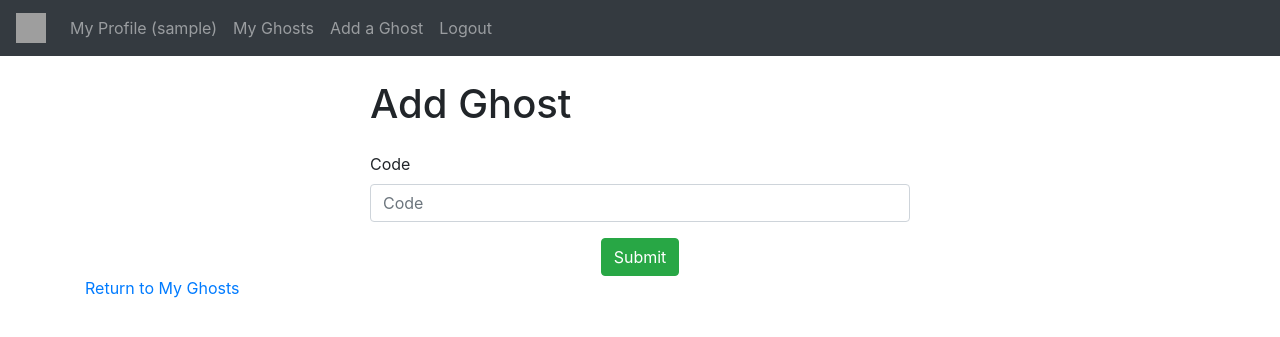
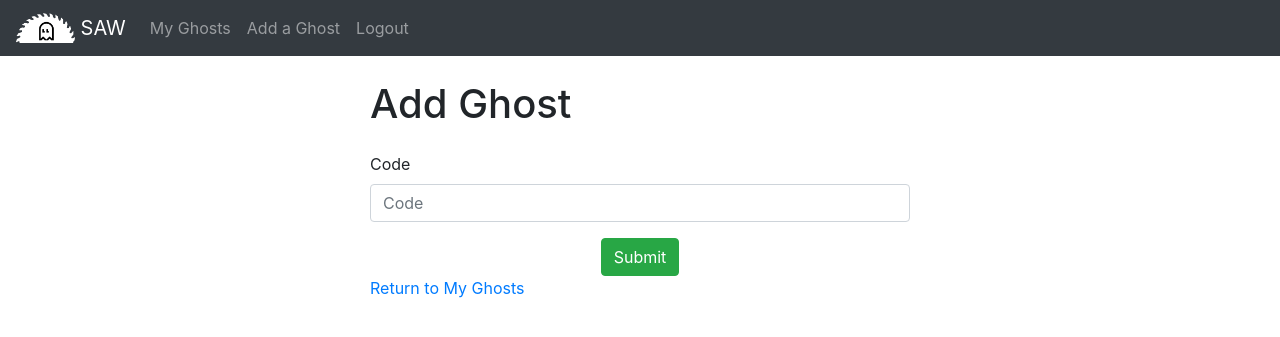
Before and after one commit to AdriaanvanWyk/ghost-detector, a Flask app: page /addghost in a window 1280 px wide. Shown: the top 337 px of the page. Run offline with Flask 2, Linux system fonts and the light colour scheme; the visitor is signed in with stand-in values (Sample User, id 1); data comes from the database, SQL or seed files in the repository; some libraries are stand-ins or nearby versions; grey boxes are pictures that could not be loaded.

Commit message:
Added Navbar Logo

```diff
--- a/app/templates/addghost.html
+++ b/app/templates/addghost.html
@@ -17,8 +17,7 @@
                 <button type="submit" class="btn btn-success">Submit</button>
             </center>
         </form>
+        <p><a href="{{ url_for('ghosts') }}">Return to My Ghosts</a></p>
     </div>
 </div>
-
-<p><a href="{{ url_for('ghosts') }}">Return to My Ghosts</a></p>
 {% endblock %}
--- a/app/templates/nav.html
+++ b/app/templates/nav.html
@@ -1,6 +1,7 @@
 <nav class="navbar navbar-expand-lg navbar-dark bg-dark">
     <a class="navbar-brand" href="{{ url_for('index') }}">
-        <img src="https://dab1nmslvvntp.cloudfront.net/wp-content/uploads/2018/04/1525068825bootstrap-logo-png-logo-228.png" width="30" height="30" class="d-inline-block align-top" alt="">
+        <img src="{{url_for('static', filename='navbar-brand.png')}}" height="30" class="d-inline-block align-top" alt="">
+        SAW
     </a>
     <button class="navbar-toggler" type="button" data-toggle="collapse" data-target="#navbarNavAltMarkup" aria-controls="navbarNavAltMarkup" aria-expanded="false" aria-label="Toggle navigation">
         <span class="navbar-toggler-icon"></span>
@@ -8,7 +9,6 @@
     <div class="collapse navbar-collapse" id="navbarNavAltMarkup">
         <div class="navbar-nav">
             {% if not current_user.is_anonymous %}
-                <a class="nav-item nav-link" href="#">My Profile ({{ current_user.username }})</a>
                 <a class="nav-item nav-link" href="{{ url_for('ghosts') }}">My Ghosts</a>
                 <a class="nav-item nav-link" href="{{ url_for('addghost') }}">Add a Ghost</a>
                 <a class="nav-item nav-link" href="{{ url_for('logout') }}">Logout</a>
```
Also changed, not shown: app/static/navbar-brand.png (added).
